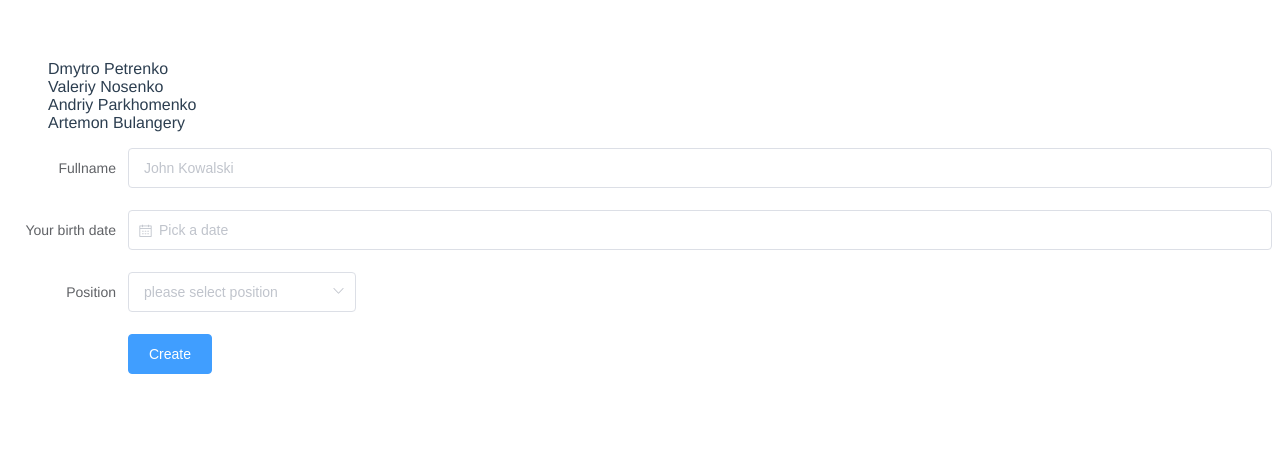
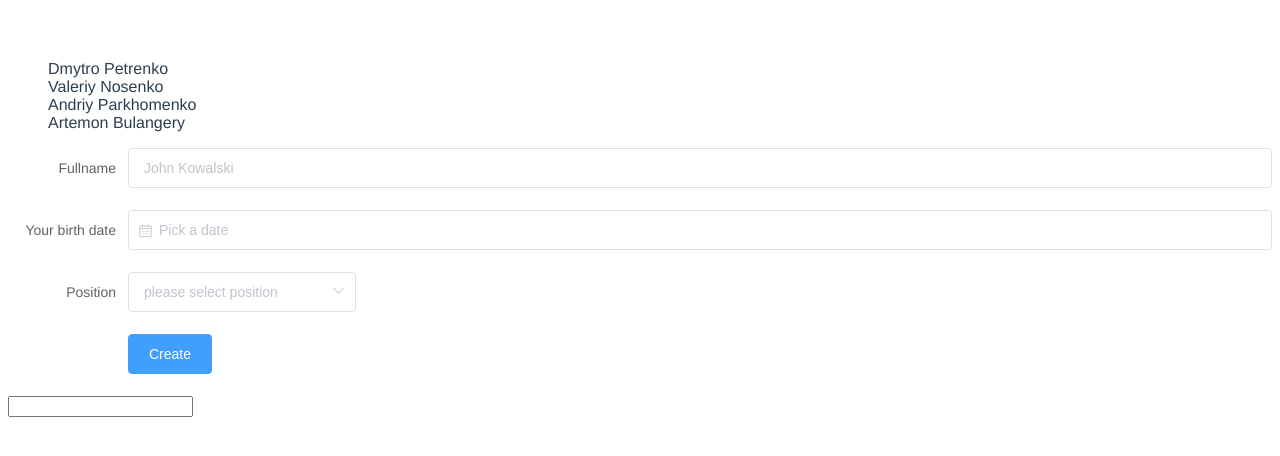
Before and after one commit to DmytroPetrenko/VueSandboxOnWork, a Vue app: page / in a window 1280 px wide. Shown: the top 456 px of the page. Built offline with nearby package versions, Linux system fonts and the light colour scheme.

Commit message:
v-model on custom element added

```diff
--- a/src/App.vue
+++ b/src/App.vue
@@ -2,12 +2,15 @@
 	<div id="app">
 		<UsersList v-bind:users="users" />
 		<AddNewUser @add-new-user="addNewUser" />
+		<CustomInput v-model="customInputText" />
+		{{ customInputText }}
 	</div>
 </template>
 
 <script>
 import UsersList from "@/components/UsersList"
 import AddNewUser from "@/components/AddNewUser"
+import CustomInput from "@/components/CustomInput"
 
 export default {
 	name: "App",
@@ -39,11 +42,13 @@ export default {
 					position: "Designer",
 				},
 			],
+			customInputText: "",
 		}
 	},
 	components: {
 		UsersList,
 		AddNewUser,
+		CustomInput,
 	},
 	methods: {
 		addNewUser(newUser) {
--- a/src/components/AddNewUser.vue
+++ b/src/components/AddNewUser.vue
@@ -8,7 +8,10 @@
 		label-width="120px"
 	>
 		<el-form-item label="Fullname">
-			<el-input :placeholder="fullNamePH" v-model="form.fullName"></el-input>
+			<el-input
+				:placeholder="fullNamePH"
+				v-model.trim="form.fullName"
+			></el-input>
 		</el-form-item>
 		<el-form-item label="Your birth date">
 			<el-date-picker
@@ -75,7 +78,7 @@ export default {
 	},
 	methods: {
 		onSubmit() {
-			if (this.form.fullName.trim()) {
+			if (this.form.fullName) {
 				this.fullNamePH = this.form.fullName
 
 				const names = this.form.fullName.split(" ")
--- /dev/null
+++ b/src/components/CustomInput.vue
@@ -0,0 +1,16 @@
+<template>
+	<!-- v-bind:value="value" v-on:input="$emit('input', $event.target.value)" -->
+	<input
+		type="text"
+		name=""
+		id=""
+		v-bind:value="value"
+		v-on:input="$emit('input', $event.target.value)"
+	/>
+</template>
+
+<script>
+export default {
+	props: ["value"],
+}
+</script>
```
